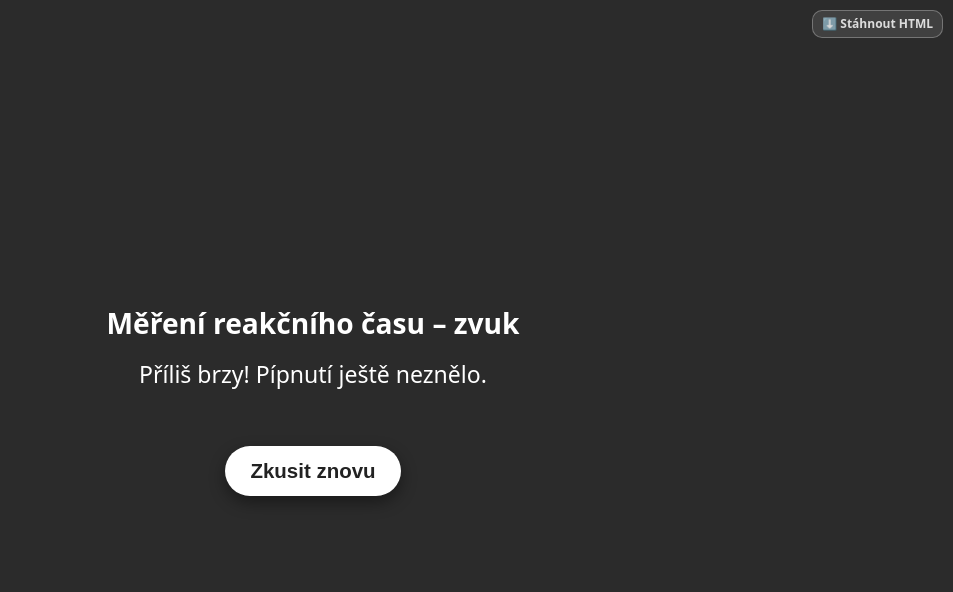
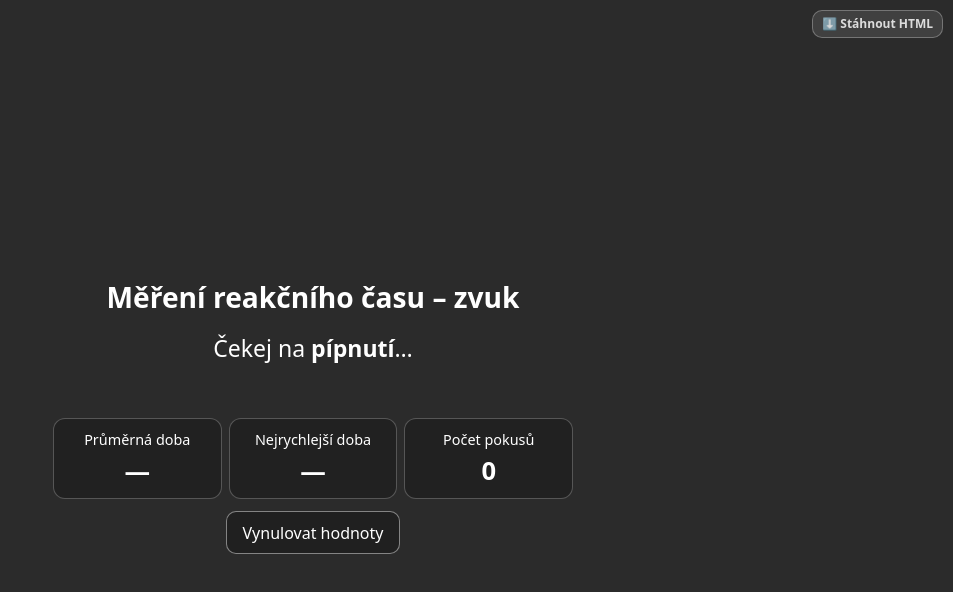
Before and after one commit to Berniocal/reakce, a plain HTML site: page audio.html in a window 1280 px wide. Both pictures are taken after a click on the button "Spustit test". Shown: the whole page, without its empty margins (327-1280 px from the left). Drawn offline with Linux system fonts and the light colour scheme.

Commit message:
Add live reaction statistics and reset; count only valid trials

```diff
--- a/audio.html
+++ b/audio.html
@@ -102,6 +102,32 @@
       font-size: 0.95rem;
       opacity: 0.9;
     }
+
+    #stats {
+      width: min(100%, 520px);
+      display: grid;
+      grid-template-columns: repeat(3, minmax(0,1fr));
+      gap: .45rem;
+      margin-top: 1.4rem;
+      font-variant-numeric: tabular-nums;
+    }
+    #stats > div {
+      border: 1px solid rgba(255,255,255,.24);
+      background: rgba(0,0,0,.22);
+      border-radius: 12px;
+      padding: .65rem .25rem;
+      min-width: 0;
+    }
+    #stats span { display: block; font-size: clamp(.69rem, 2.7vw, .9rem); }
+    #stats strong { display: block; font-size: clamp(1.05rem, 4.4vw, 1.6rem); margin-top: .25rem; white-space: nowrap; }
+    #resetStatsBtn {
+      margin-top: .75rem; padding: .6rem 1rem; border-radius: 10px;
+      border: 1px solid rgba(255,255,255,.45); background: rgba(0,0,0,.25);
+      color: white; font: inherit; cursor: pointer; touch-action: manipulation;
+    }
+    #app { min-height: 100%; height: auto; padding-top: 3rem; padding-bottom: 1rem; }
+    @media(max-height: 450px) { #app { padding-top: 2.5rem; } #stats { margin-top: .6rem; } h1 { margin-bottom: .4rem; } #message { margin-bottom: .5rem; } }
+
   </style>
 </head>
 <body>
@@ -114,7 +140,13 @@
       Počkej, až uslyšíš <strong>pípnutí</strong>, a pak se co nejrychleji dotkni obrazovky.
     </div>
     <div id="result"></div>
-    <button id="startBtn">Spustit test</button>
+    <button id="startBtn" type="button">Spustit test</button>
+    <div id="stats" aria-label="Statistiky platných pokusů">
+      <div><span>Průměrná doba</span><strong id="avgTime">—</strong></div>
+      <div><span>Nejrychlejší doba</span><strong id="bestTime">—</strong></div>
+      <div><span>Počet pokusů</span><strong id="attemptCount">0</strong></div>
+    </div>
+    <button id="resetStatsBtn" type="button">Vynulovat hodnoty</button>
   </div>
 
   <script>
@@ -133,6 +165,38 @@
 
     // Zámek proti dvojímu vyhodnocení (např. pointerdown + pointerup, nebo různé pointer události)
     let reactedThisRound = false;
+    const resetStatsBtn = document.getElementById('resetStatsBtn');
+    const initialMessage = messageEl.innerHTML;
+    const times = [];
+    let revealTimer = null;
+    function renderStats() {
+      const count = times.length;
+      const format = seconds => seconds.toFixed(3).replace('.', ',') + ' s';
+      document.getElementById('attemptCount').textContent = count;
+      document.getElementById('avgTime').textContent = count ? format(times.reduce((sum,t)=>sum+t,0)/count) : '—';
+      document.getElementById('bestTime').textContent = count ? format(times.reduce((best,t)=>Math.min(best,t),Infinity)) : '—';
+    }
+    function clearRevealTimer() {
+      if (revealTimer !== null) { clearTimeout(revealTimer); revealTimer = null; }
+    }
+    function resetStats() {
+      clearPendingTimeout();
+      clearRevealTimer();
+      state = 'idle';
+      reactedThisRound = false;
+      startTime = null;
+      times.length = 0;
+      resetVisual();
+      app.style.backgroundColor = '#2b2b2b';
+
+      messageEl.innerHTML = initialMessage;
+      startBtn.textContent = 'Spustit test';
+      startBtn.style.display = 'inline-block';
+      renderStats();
+    }
+    resetStatsBtn.addEventListener('pointerdown', e => e.stopPropagation());
+    resetStatsBtn.addEventListener('click', e => { e.stopPropagation(); resetStats(); });
+    renderStats();
 
     function resetVisual() {
       resultEl.textContent = "";
@@ -179,6 +243,7 @@
     }
 
     function startTest() {
+      clearRevealTimer();
       initAudio();
 
       clearPendingTimeout();
@@ -214,7 +279,7 @@
       event.preventDefault();
 
       // Nechceme, aby tap na tlačítko spouštěl reakci na ploše (start se řeší zvlášť)
-      if (event.target === startBtn || event.target === downloadHtmlBtn) return;
+      if (event.target.closest('button') || !event.isPrimary || event.button !== 0) return;
 
       // Zámek proti dvojímu zásahu jedním dotykem (down+up nebo multi-listenery)
       if (reactedThisRound) return;
@@ -241,13 +306,16 @@
         app.style.backgroundColor = "#3498db";
 
         messageEl.textContent = "Tvůj reakční čas:";
-        resultEl.textContent = reactionTime.toFixed(3) + " s";
+        resultEl.textContent = reactionTime.toFixed(3).replace('.', ',') + " s";
+        times.push(reactionTime);
+        renderStats();
 
         // Tlačítko zobrazit až po 0,5 s
         startBtn.style.display = "none";
         startBtn.textContent = "Spustit test znovu";
-        setTimeout(() => {
-          startBtn.style.display = "inline-block";
+        revealTimer = setTimeout(() => {
+          revealTimer = null;
+          if (state === 'done') startBtn.style.display = "inline-block";
         }, 500);
       } else {
         // idle / done – nic
@@ -281,9 +349,10 @@
       startTest();
     }, {passive:false});
 
-    // MAX citlivost: poslouchej pointerdown (nejrychlejší) + pointerup jako fallback pro některá zařízení
+    // Měření při stisku, nikoli při uvolnění prstu; jeden platný výsledek na pokus.
+    startBtn.addEventListener('click', e => { if (e.detail === 0) startTest(); });
     app.addEventListener('pointerdown', handleReaction, {passive:false});
-    app.addEventListener('pointerup', handleReaction, {passive:false});
+
   </script>
 </body>
 </html>
```
